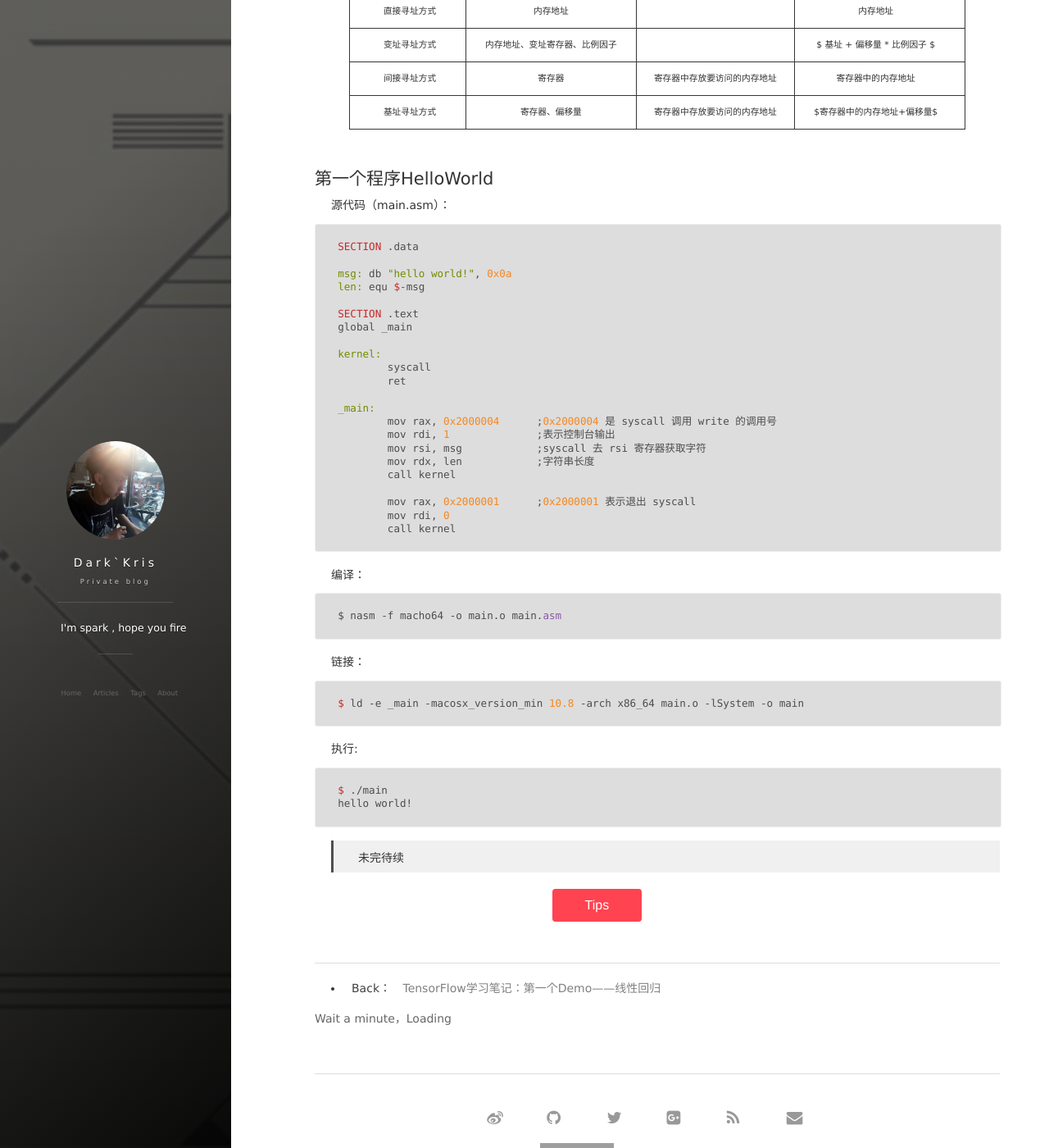
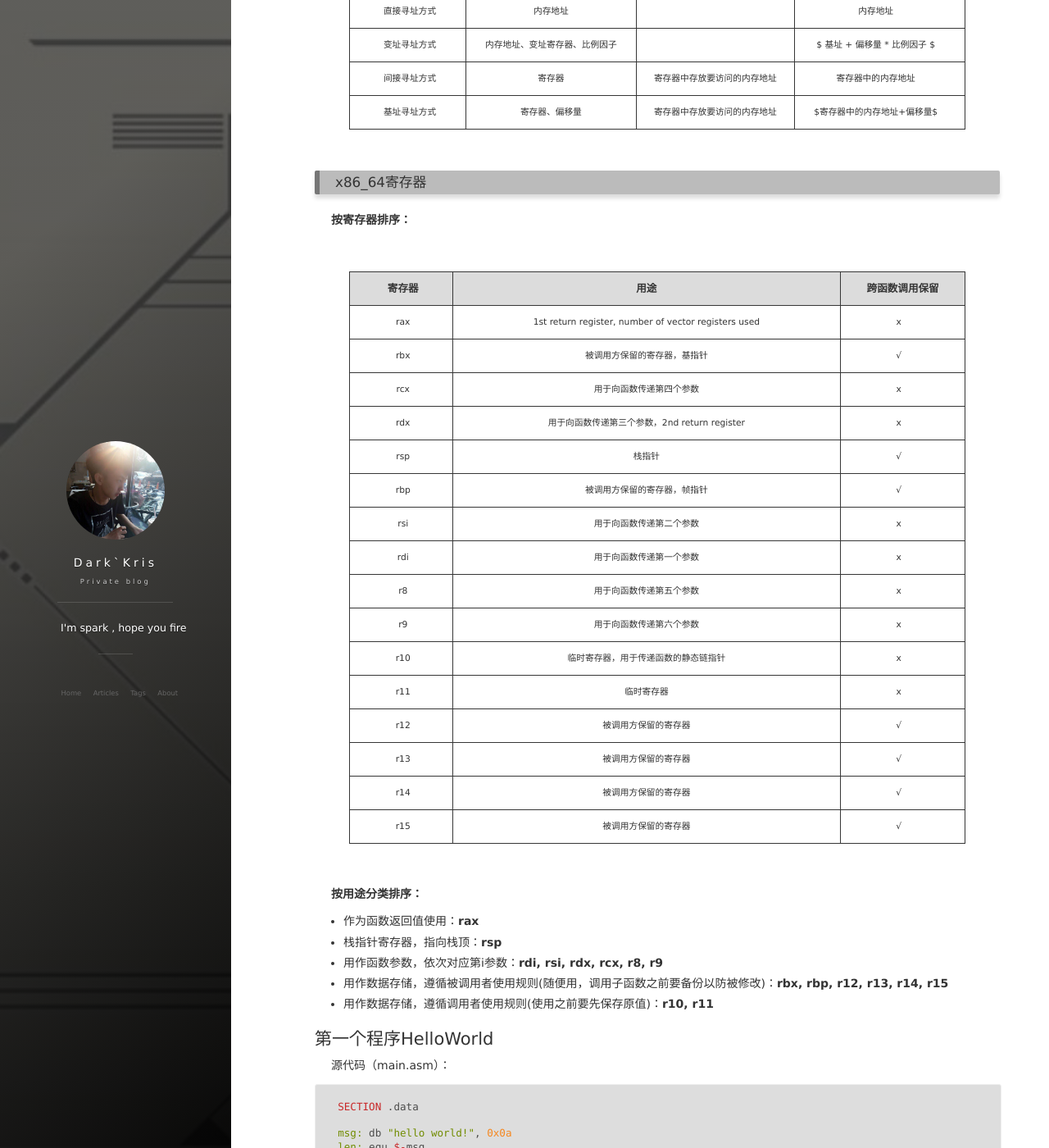
Before and after one commit to DeAntiWang/deantiwang.github.io, a Jekyll site: the page built from _posts/2019-5-4-nasm_note.md, in a window 1280 px wide and 1400 px high, scrolled down 650 px. Shown: the whole window at 82% size. Built offline with Jekyll 4.4.1, drawn with Linux system fonts in a browser that asks for light colours; nearby versions of some CDN libraries; comment, search, counter and statistics services are not loaded; grey boxes are pictures that could not be loaded.

Commit message:
update article

```diff
--- a/_posts/2019-5-4-nasm_note.md
+++ b/_posts/2019-5-4-nasm_note.md
@@ -31,6 +31,38 @@ $ alias nasm='/usr/local/bin/nasm'	# 设置指令
 变址寻址方式 |内存地址、变址寄存器、比例因子|       |$ 基址 + 偏移量 * 比例因子 $
 间接寻址方式 |  寄存器             |寄存器中存放要访问的内存地址|寄存器中的内存地址
 基址寻址方式 | 寄存器、偏移量 |寄存器中存放要访问的内存地址|$寄存器中的内存地址+偏移量$
+
+### x86_64寄存器
+
+**按寄存器排序：**
+
+寄存器|       用途      |跨函数调用保留
+:---:|:---------------:|:----------:
+rax  | 1st return register, number of vector registers used | x
+rbx  | 被调用方保留的寄存器，基指针 | √
+rcx  | 用于向函数传递第四个参数 | x
+rdx  | 用于向函数传递第三个参数，2nd return register | x
+rsp  | 栈指针 | √
+rbp  | 被调用方保留的寄存器，帧指针 | √
+rsi  | 用于向函数传递第二个参数 | x
+rdi  | 用于向函数传递第一个参数 | x
+r8   | 用于向函数传递第五个参数 | x
+r9   | 用于向函数传递第六个参数 | x
+r10  | 临时寄存器，用于传递函数的静态链指针 | x
+r11  | 临时寄存器 | x
+r12  | 被调用方保留的寄存器 | √
+r13  | 被调用方保留的寄存器 | √
+r14  | 被调用方保留的寄存器 | √
+r15  | 被调用方保留的寄存器 | √
+
+**按用途分类排序：**
+
+- 作为函数返回值使用：**rax**
+- 栈指针寄存器，指向栈顶：**rsp**
+- 用作函数参数，依次对应第i参数：**rdi, rsi, rdx, rcx, r8, r9**
+- 用作数据存储，遵循被调用者使用规则(随便用，调用子函数之前要备份以防被修改)：**rbx, rbp, r12, r13, r14, r15**
+- 用作数据存储，遵循调用者使用规则(使用之前要先保存原值)：**r10, r11**
+
 
 ## 第一个程序HelloWorld
 
```
